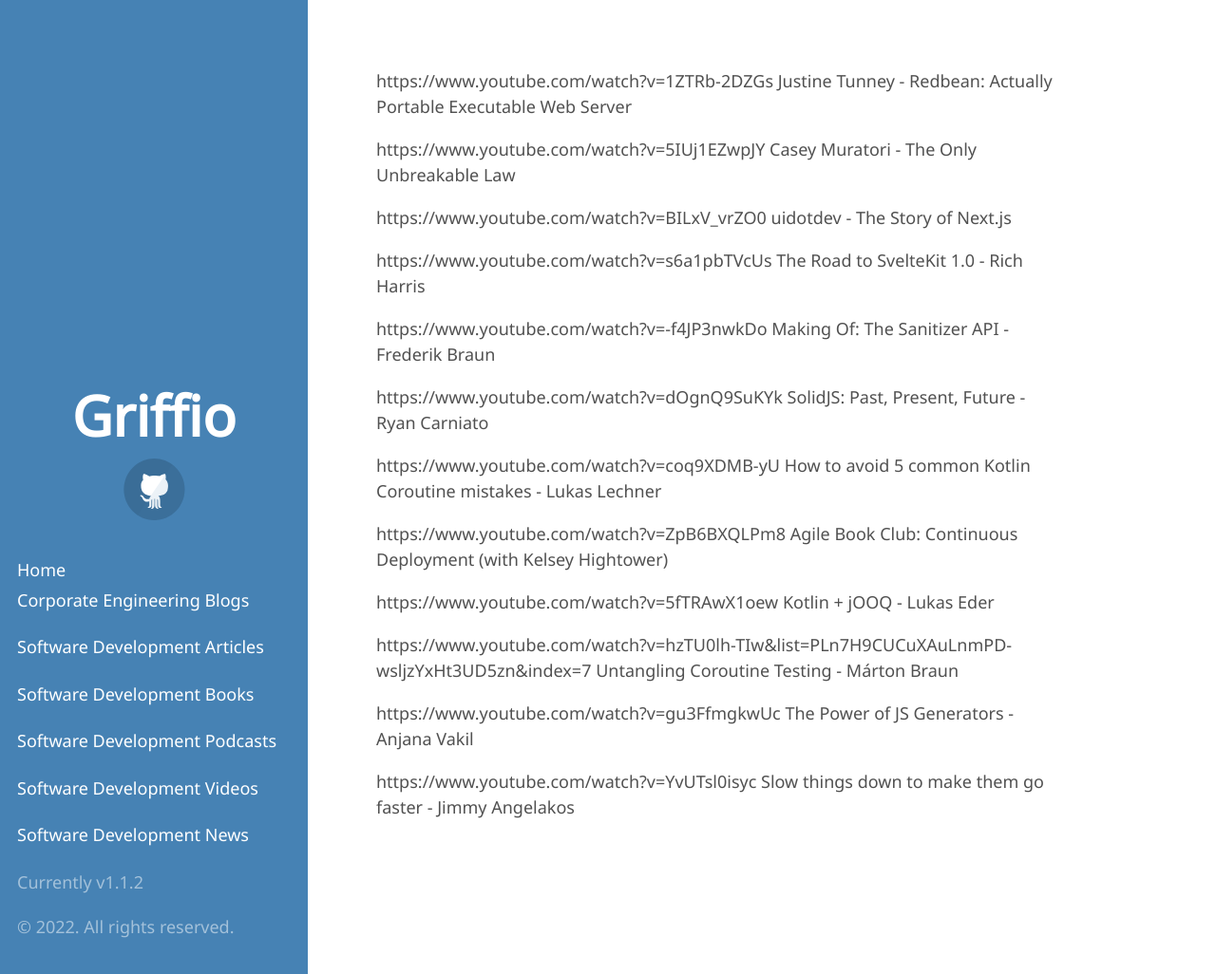
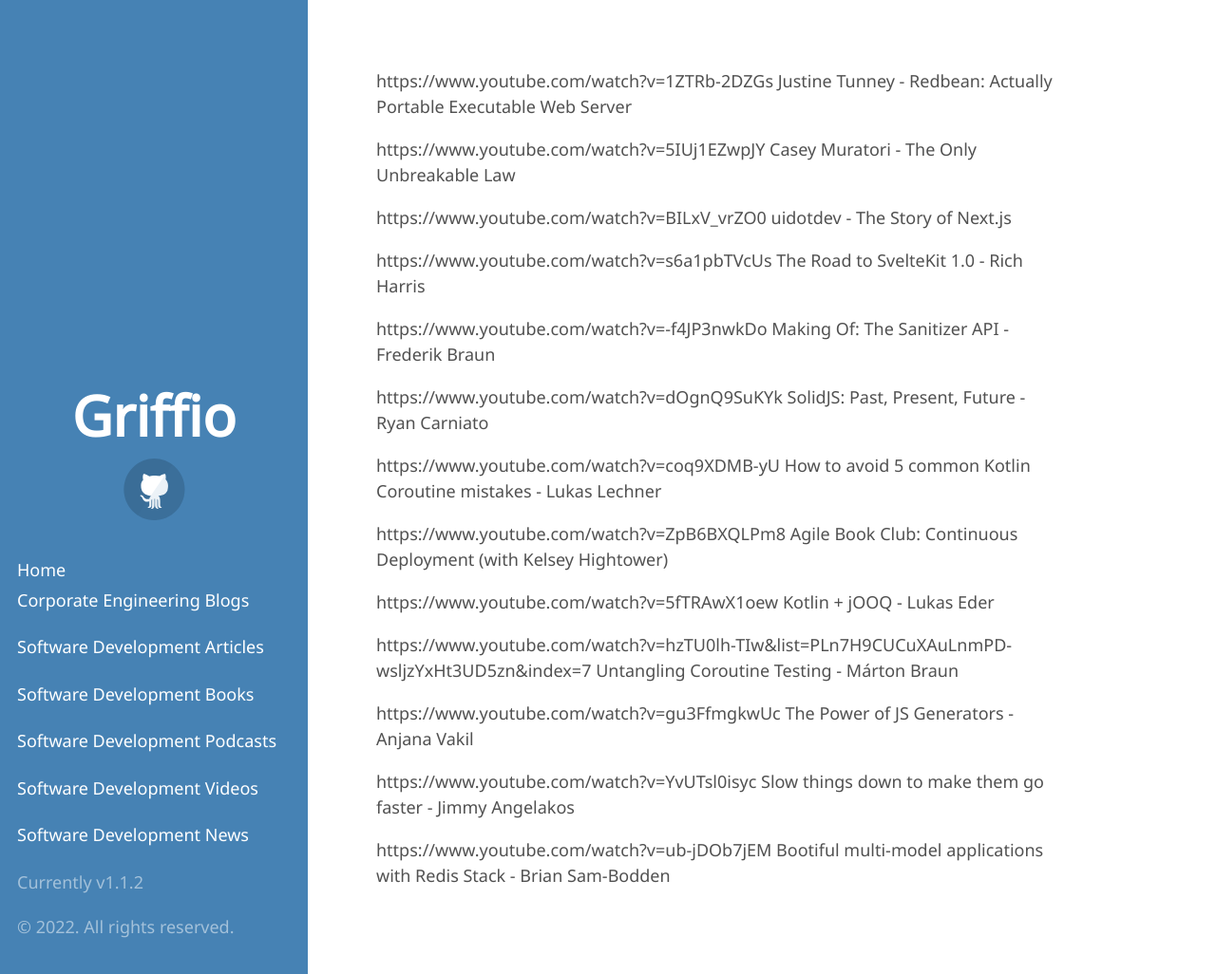
Before and after one commit to griffio/griffio.github.io, a Jekyll site: the page built from tech_talks_highlighted_2022.md, in a window 1280 px wide and 1026 px high. Shown: the whole window at 95% size. Built offline with Jekyll 4.4.1, drawn with Linux system fonts in a browser that asks for light colours; some web fonts are replaced; our own code applies the rules of GitHub Pages for plain Markdown files.

Commit message:
Update tech_talks_highlighted_2022.md

```diff
--- a/tech_talks_highlighted_2022.md
+++ b/tech_talks_highlighted_2022.md
@@ -21,3 +21,5 @@
 https://www.youtube.com/watch?v=gu3FfmgkwUc The Power of JS Generators - Anjana Vakil
 
 https://www.youtube.com/watch?v=YvUTsl0isyc Slow things down to make them go faster - Jimmy Angelakos
+
+https://www.youtube.com/watch?v=ub-jDOb7jEM Bootiful multi-model applications with Redis Stack - Brian Sam-Bodden
```
